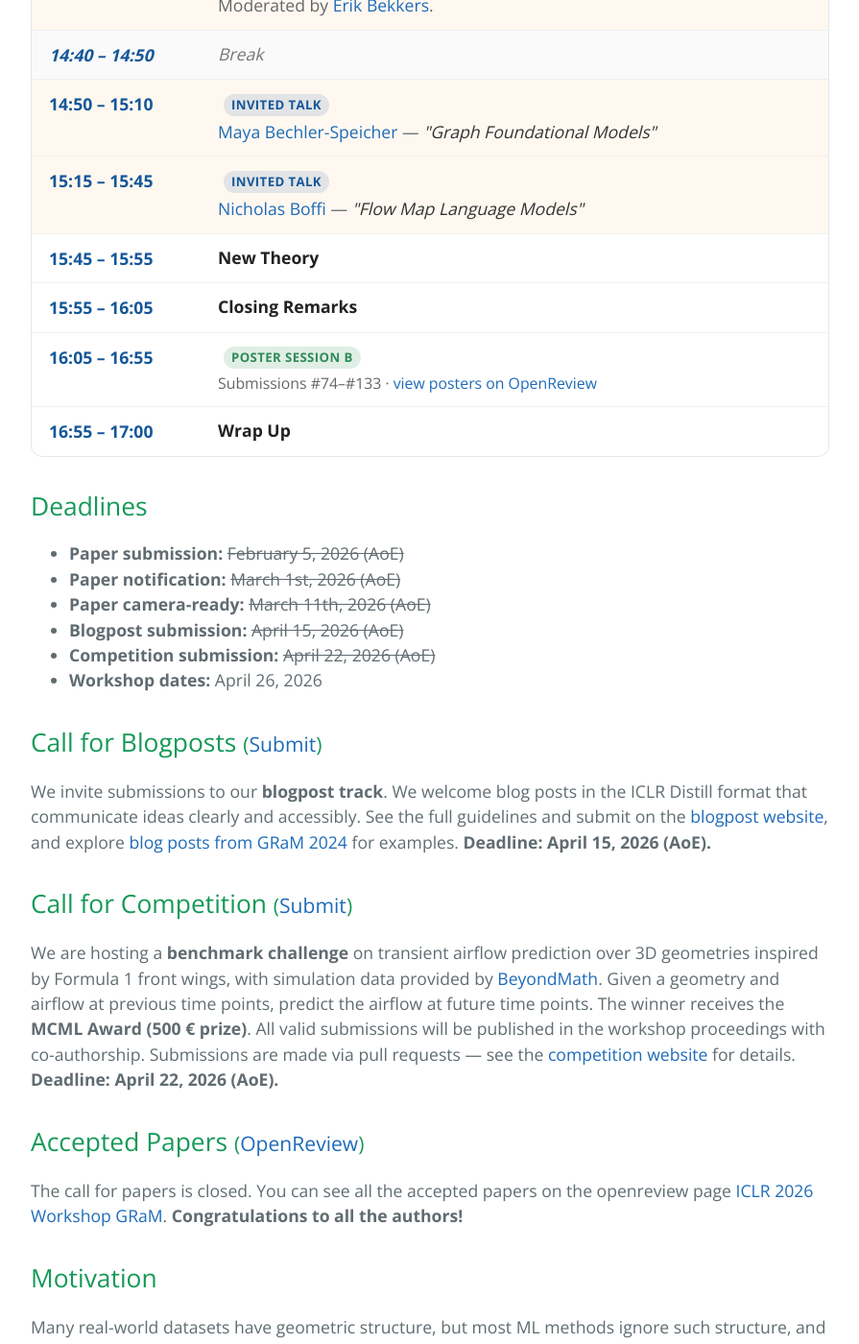
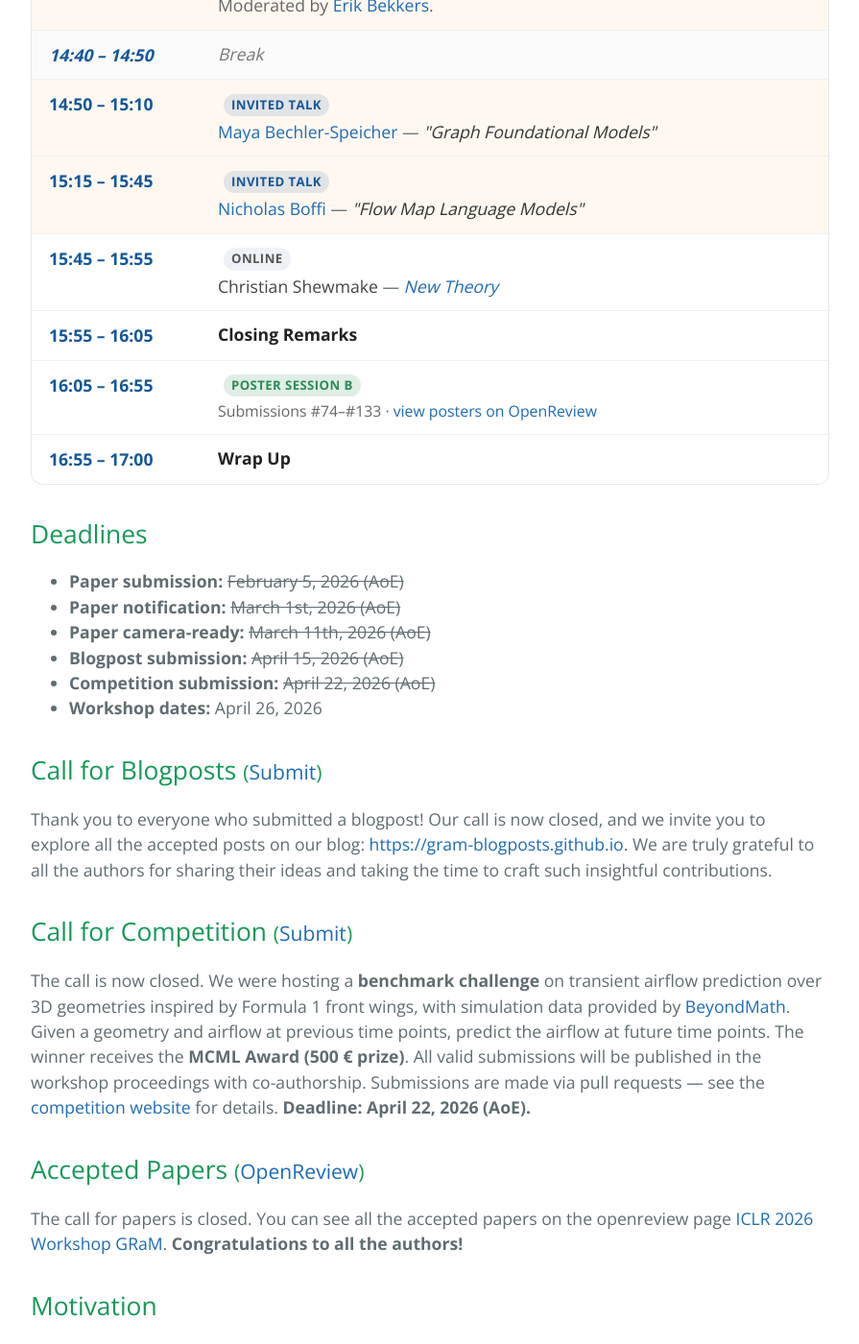
Before and after one commit to gram-workshop/gram-workshop.github.io, a Jekyll site: the page built from index.md, in a window 1280 px wide and 1400 px high, scrolled down 3807 px. Shown: the whole window at 96% size, without its empty margins (192-1087 px from the left). Built offline with Jekyll 4.4.1, drawn with Linux system fonts in a browser that asks for light colours; some of the changed text lies outside the part shown.

Commit message:
last changes

```diff
--- a/index.md
+++ b/index.md
@@ -180,7 +180,7 @@ Have a look at our accepted blogposts here: <a href="https://gram-blogposts.gith
         </li>
         <li>
           <a href="https://iclr.cc/virtual/2026/10019445"><span class="program-talk-title">Riemannian Metric Matching for Scalable Geometric Modelling of Distributions</span></a><br>
-          <span class="program-speaker"><strong>Jacob Bamberger</strong>, Adam Gosztolai, Pierre Vandergheynst, Michael M. Bronstein, Iolo Jones</span>
+          <span class="program-speaker"><strong>Jacob Bamberger</strong>, Adam Gosztolai, Pierre Vandergheynst, Michael Bronstein, Iolo Jones</span>
           <span class="program-tag duration">5 min</span>
         </li>
       </ul>
@@ -269,7 +269,11 @@ Have a look at our accepted blogposts here: <a href="https://gram-blogposts.gith
   <div class="program-row">
     <div class="program-time">15:45 – 15:55</div>
     <div class="program-content">
-      <a href="https://www.newtheory.ai/"><span class="program-title">New Theory</span></a>
+      <span class="program-tag online">online</span>
+      <div style="margin-top: 4px;">
+        <span class="program-speaker">Christian Shewmake</span> —
+        <span class="program-talk-title"><a href="https://www.newtheory.ai/">New Theory</a></span>
+      </div>
     </div>
   </div>
 
@@ -309,11 +313,11 @@ Have a look at our accepted blogposts here: <a href="https://gram-blogposts.gith
 
 ## Call for Blogposts <small>(<a href="https://gram-blogposts.github.io/2026/about/">Submit</a>)</small>
 
-We invite submissions to our **blogpost track**. We welcome blog posts in the ICLR Distill format that communicate ideas clearly and accessibly. See the full guidelines and submit on the [blogpost website](https://gram-blogposts.github.io/2026/about/), and explore [blog posts from GRaM 2024](https://gram-blogposts.github.io/2024/) for examples. **Deadline: April 15, 2026 (AoE).**
+Thank you to everyone who submitted a blogpost! Our call is now closed, and we invite you to explore all the accepted posts on our blog: <a href="https://gram-blogposts.github.io">https://gram-blogposts.github.io</a>. We are truly grateful to all the authors for sharing their ideas and taking the time to craft such insightful contributions.
 
 ## Call for Competition <small>(<a href="https://gram-competition.github.io/">Submit</a>)</small>
 
-We are hosting a **benchmark challenge** on transient airflow prediction over 3D geometries inspired by Formula 1 front wings, with simulation data provided by [BeyondMath](https://beyondmath.com/). Given a geometry and airflow at previous time points, predict the airflow at future time points. The winner receives the **MCML Award (500 € prize)**. All valid submissions will be published in the workshop proceedings with co-authorship. Submissions are made via pull requests — see the [competition website](https://gram-competition.github.io/) for details. **Deadline: April 22, 2026 (AoE).**
+The call is now closed. We were hosting a **benchmark challenge** on transient airflow prediction over 3D geometries inspired by Formula 1 front wings, with simulation data provided by [BeyondMath](https://beyondmath.com/). Given a geometry and airflow at previous time points, predict the airflow at future time points. The winner receives the **MCML Award (500 € prize)**. All valid submissions will be published in the workshop proceedings with co-authorship. Submissions are made via pull requests — see the [competition website](https://gram-competition.github.io/) for details. **Deadline: April 22, 2026 (AoE).**
 
 ## Accepted Papers <small>(<a href="https://openreview.net/group?id=ICLR.cc/2026/Workshop/GRaM">OpenReview</a>)</small>
 
--- a/slides/sponsor_slide.html
+++ b/slides/sponsor_slide.html
@@ -276,7 +276,7 @@
           <div class="talk-entry">
             <span class="tag tba">15:45-15:55</span>
             <span class="speaker">Christian Shewmake</span>
-            <span class="talk-title">— Title TBA</span>
+            <span class="talk-title">— New Theory</span>
           </div>
         </div>
       </div>
--- a/slides/tracks_slide.html
+++ b/slides/tracks_slide.html
@@ -360,7 +360,7 @@
         <div class="label">Submissions</div>
         <div class="content">
           <div class="stat-grid single">
-            <div class="stat"><div class="num">12</div><div class="lbl">Submissions</div></div>
+            <div class="stat"><div class="num">22</div><div class="lbl">Submissions</div></div>
           </div>
         </div>
       </div>
@@ -415,7 +415,7 @@
         <div class="label">Accepted</div>
         <div class="content">
           <div class="stat-grid single">
-            <div class="stat"><div class="num">10</div><div class="lbl">Accepted Blogposts</div></div>
+            <div class="stat"><div class="num">11</div><div class="lbl">Accepted Blogposts</div></div>
           </div>
         </div>
       </div>
```
Also changed, not shown: other parts of index.md (+1 -1 lines), slides/schedule_slide.html (+5 -2 lines), 9 other files.
